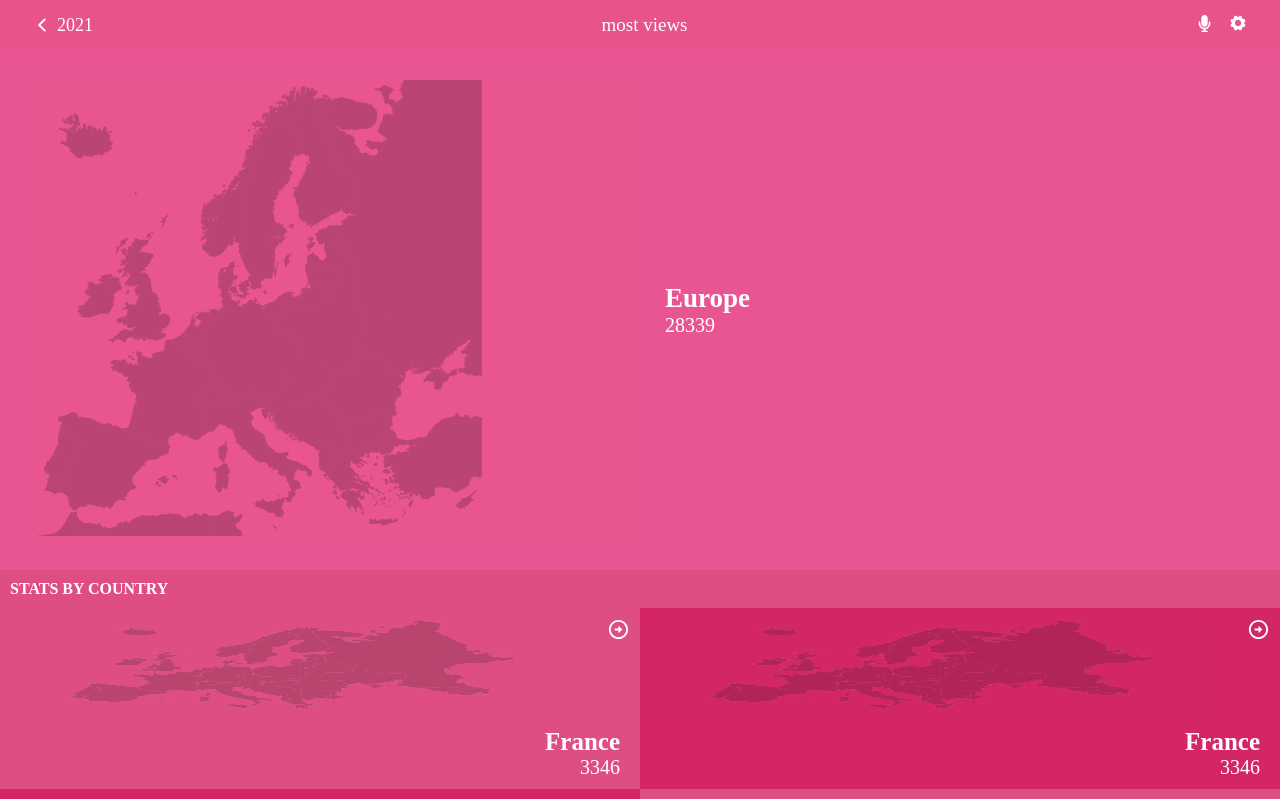
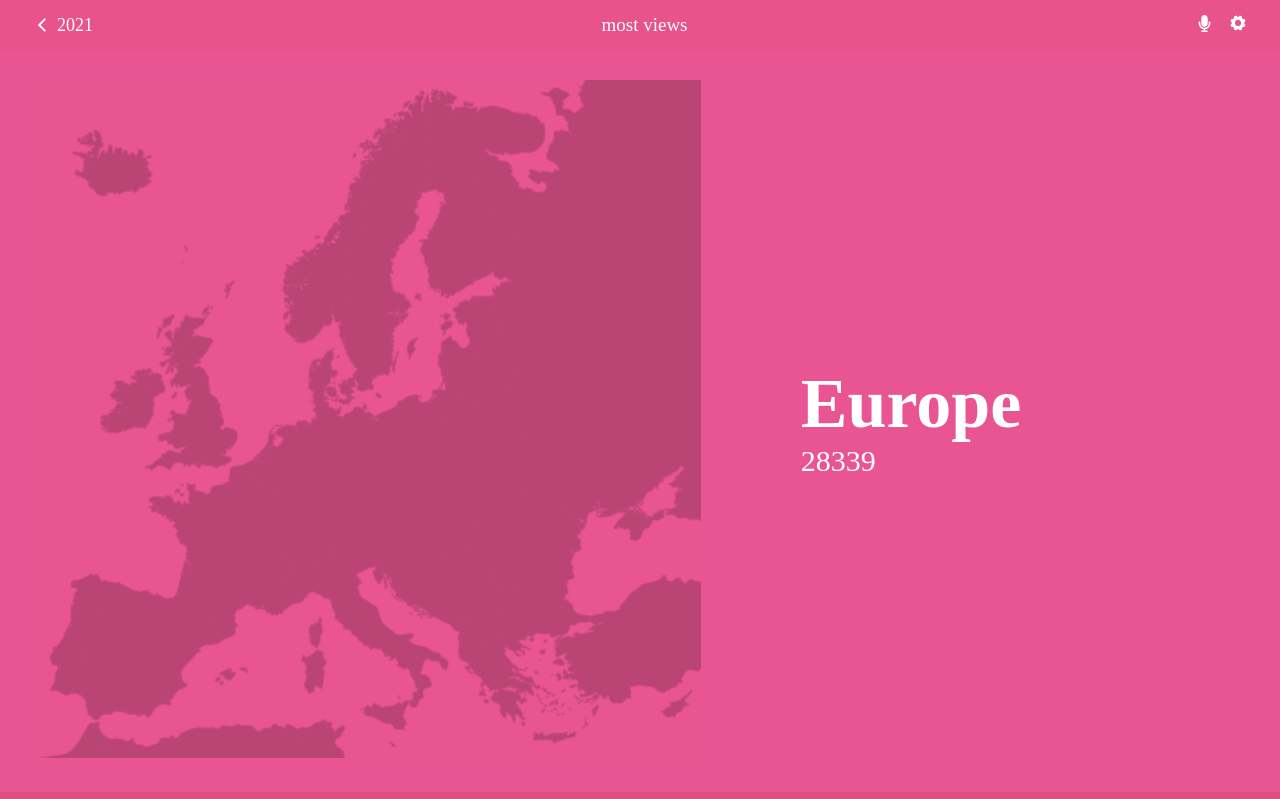
Before and after one commit to moise10r/covid_19_app, a React (Create React App) app: page / in a window 1280 px wide. Shown: the top 799 px of the page. Built offline with nearby package versions, Linux system fonts and the light colour scheme; no server answers.

Commit message:
Add font size on the headline

```diff
--- a/package.json
+++ b/package.json
@@ -19,6 +19,7 @@
     "react-scripts": "4.0.3",
     "react-test-renderer": "^17.0.2",
     "redux": "^4.1.1",
+    "redux-logger": "^3.0.6",
     "web-vitals": "^1.1.2"
   },
   "scripts": {
--- a/src/component/features/HomePage/home.jsx
+++ b/src/component/features/HomePage/home.jsx
@@ -1,15 +1,21 @@
-import React from 'react';
+import React, { useEffect } from 'react';
 import { IconContext } from 'react-icons';
 import { useSelector, useDispatch } from 'react-redux';
 import { BiRightArrowCircle } from 'react-icons/bi';
+import { getCasesByContinent } from '../../../store/features/casesSlice';
 import './home.scss';
 import continent from './europe.png';
 import continentMap from './europ_map.png';
 import TopBar from '../../common/jsx/TopBar/topBar';
 
 const Home = () => {
-  const state = useSelector((state) => state);
-  console.log(state);
+  const { cases } = useSelector((state) => state);
+  const dispatch = useDispatch();
+
+  console.log(cases);
+  useEffect(() => {
+    dispatch(getCasesByContinent());
+  }, []);
   return (
     <>
       <TopBar />
--- a/src/component/features/HomePage/home.scss
+++ b/src/component/features/HomePage/home.scss
@@ -16,7 +16,7 @@
       align-items: flex-end;
 
       .left-container {
-        width: 50%;
+        width: 55%;
 
         .img-wrapper {
           position: relative;
@@ -33,26 +33,26 @@
           }
 
           img {
-            max-width: 100%;
+            width: 100%;
           }
         }
       }
 
       .right-container {
-        width: 50%;
+        width: 45%;
         align-self: center;
 
         .content-wrapper {
-          margin-left: 2.5rem;
+          margin-left: 10rem;
 
           h1 {
             color: $text-color;
-            font-size: 2.7rem;
+            font-size: 7rem;
           }
 
           span {
             color: $text-color;
-            font-size: 2rem;
+            font-size: 3rem;
           }
         }
       }
--- a/src/store/features/casesSlice.js
+++ b/src/store/features/casesSlice.js
@@ -2,12 +2,13 @@ import { createAsyncThunk, createSlice } from '@reduxjs/toolkit';
 import axios from 'axios';
 
 const baseURL = 'https://covid-api.mmediagroup.fr/v1/cases/';
-const getCasesByContinent = createAsyncThunk('/cases/continent', async () => {
+
+export const getCasesByContinent = createAsyncThunk('/cases/continent', async () => {
   const { data } = await axios.get(`${baseURL}?continent=europe`);
   return data;
 });
 
-export const casesSlice = createSlice({
+const casesSlice = createSlice({
   name: 'cases',
   initialState: {
     cases: [],
--- a/src/store/store.js
+++ b/src/store/store.js
@@ -1,8 +1,10 @@
 import { configureStore } from '@reduxjs/toolkit';
+import logger from 'redux-logger';
 import reducer from './features/casesSlice';
 
 const store = configureStore({
   reducer,
+  middleware: (getDefaultMiddleware) => getDefaultMiddleware().concat(logger),
 });
 
 export default store;
```
Also changed, not shown: 1 other file (tests, documents, lock files or other folders). Lines whose indentation alone changed are shown as unchanged.
